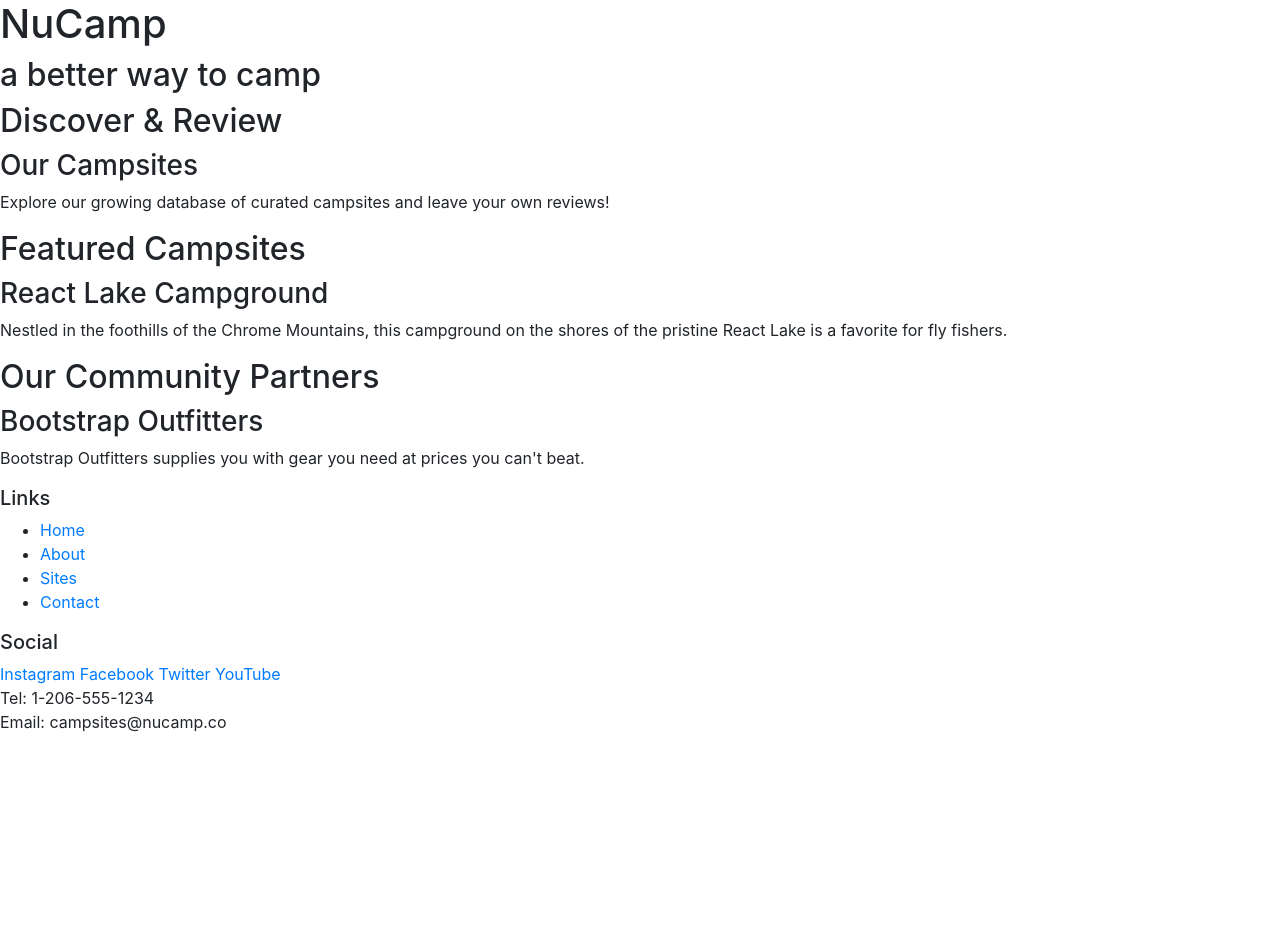
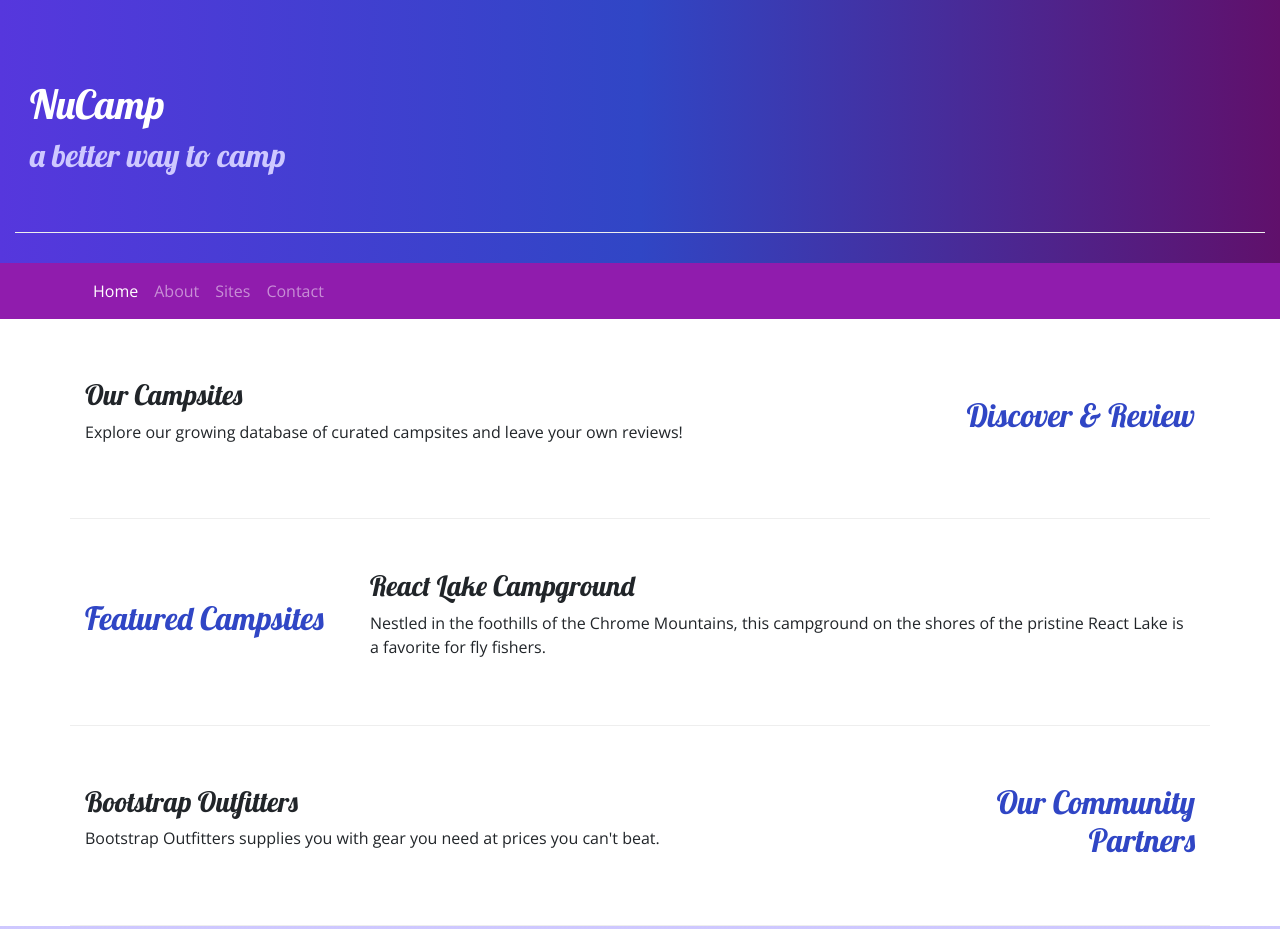
Before and after one commit to Aben25/NuCamp, a website: page index.html in a window 1280 px wide. Shown: the top 929 px of the page. Before the commit the page ends 800 px from the top, so only its background shows below. Drawn offline with nearby package versions, Linux system fonts and the light colour scheme.

Commit message:
navedone

```diff
--- /dev/null
+++ b/CSS/styles.css
@@ -0,0 +1,37 @@
+body{
+font-family: "Open Sans", sans-serif;
+}
+
+h1, h2, h3 {
+    font-family: "Lobster", cursive;
+}
+
+h2 {
+    color: #3046C5;
+}
+
+header h2 {
+    color: #CEC8FF;
+}
+
+footer {
+    background-image: linear-gradient(#CEC8FF, white);
+    padding: 20px 0;
+}
+
+.jumbotron {
+    margin: 0;
+    padding: 30px;
+    background-image: linear-gradient(to right, #5637DD, #3046C5, #60106B);
+    color: white;
+}
+
+.row-content {
+    padding: 50px 0;
+    border-bottom: 1px ridge;
+    min-height: 200px;
+}
+
+.navbar{
+    background-color:#901CAD;
+}
--- a/index.html
+++ b/index.html
@@ -10,60 +10,124 @@
     <!-- Bootstrap CSS -->
     <link rel="stylesheet" href="node_modules/bootstrap/dist/css/bootstrap.min.css" />
 
+    <!-- Additional CSS must be placed after Bootstrap CSS -->
+    <link rel="stylesheet" href="https://fonts.googleapis.com/css?family=Lobster|Open+Sans" />
+    <link rel="stylesheet" href="css/styles.css" />
     <title>NuCamp: A Better Way To Camp</title>
-    <meta charset="utf-8" />
-    <title>NuCamp: A Better Way To Camp</title>
+
 </head>
 
 <body>
 
-    <header>
-        <div>
-            <h1>NuCamp</h1>
+    <header >
+        <div class="jumbotron jumbotron-fluid align-items-center">
+            <div class="row row-content">
+                <div class="col">
+                    <h1 > NuCamp</h1>
                     <h2>a better way to camp</h2>
+                </div>
+            </div>
+
         </div>
     </header>
 
-    <div>
-        <h2>Discover & Review</h2>
-        <h3>Our Campsites</h3>
-        <p>Explore our growing database of curated campsites and leave your own reviews!</p>
+    <!--Navbar-->
+    <nav class="navbar navbar-expand-sm navbar-dark sticky-top">
+        <div class="container">
+
+            <button class="navbar-toggler ml-auto" type="button" data-toggle="collapse" data-target="#nucampNavbar">
+
+            <span class="navbar-toggler-icon"></span></button>
+
+            <div class="collapse navbar-collapse" id="nucampNavbar">
+
+                    <ul class="navbar-nav">
+                        <li class="nav-item active"><a class="nav-link" href="#">Home</a></li>
+                        <li class="nav-item "><a class="nav-link" href="./aboutus.html">About</a></li>
+                        <li class="nav-item"><a class="nav-link" href="#">Sites</a></li>
+                        <li class="nav-item"><a class="nav-link" href="#">Contact</a></li>
+                    </ul>
+
+
+             </div>
         </div>
 
-    <div>
-        <h2>Featured Campsites</h2>
-        <h3>React Lake Campground</h3>
-        <p>Nestled in the foothills of the Chrome Mountains, this campground on the shores of the pristine React Lake is a favorite for fly fishers. </p>
+    </nav>
+<!---Navbar-end-->
+
+    <div class="container">
+
+                <div class="row row-content align-items-center ">
+                    <div class="col-sm-4 order-sm-last col-md-3">
+                        <h2 class="text-sm-right ">Discover & Review</h2>
                     </div>
 
-    <div>
-        <h2>Our Community Partners</h2>
+                    <div class="col ">
+                        <h3>Our Campsites</h3>
+                        <p class="d-none d-sm-block">Explore our growing database of curated campsites and leave your own reviews!</p>
+                    </div>
+
+                </div>
+
+                <div class="row row-content align-items-center">
+
+                    <div class="col-sm-4 col-md-3">
+                        <h2>Featured Campsites</h2>
+                    </div>
+
+                    <div class="col">
+                        <h3>React Lake Campground</h3>
+                        <p class="d-none d-sm-block">Nestled in the foothills of the Chrome Mountains, this campground on the shores of the pristine React Lake is a favorite for fly fishers. </p>
+                    </div>
+
+                </div>
+
+                <div class="row row-content align-items-center"  >
+                    <div class="col-sm-4 order-sm-last col-md-3">
+                        <h2 class="text-sm-right " >Our Community Partners</h2>
+                    </div>
+                    <div class="col">
                         <h3>Bootstrap Outfitters</h3>
-        <p>Bootstrap Outfitters supplies you with gear you need at prices you can't beat.</p>
+                        <p class="d-none d-sm-block">Bootstrap Outfitters supplies you with gear you need at prices you can't beat.</p>
+                    </div>
+
+                </div>
+
     </div>
 
     <footer>
-        <div>
+        <div class="container-fluid">
+
+            <div class="row">
+
+                <div class="col-4 offset-1 col-sm-2 ">
                     <h5>Links</h5>
-            <ul>
+                    <ul class="list-unstyled">
                         <li><a href="#">Home</a></li>
-                <li><a href="#">About</a></li>
+                        <li><a href="./aboutus.html">About</a></li>
                         <li><a href="#">Sites</a></li>
                         <li><a href="#">Contact</a></li>
                     </ul>
                 </div>
-        <div>
+
+                <div class="col-6 col-sm-5 text-center ">
                     <h5>Social</h5>
                     <a href="http://instagram.com/">Instagram</a>
                     <a href="http://facebook.com/">Facebook</a>
                     <a href="http://twitter.com/">Twitter</a>
                     <a href="http://youtube.com/">YouTube</a>
                 </div>
-        <div>
+                <div class="col-sm-4 text-center" >
                     Tel: 1-206-555-1234<br />
                     Email: campsites@nucamp.co
                 </div>
+            </div>
+        </div>
+
+
     </footer>
+
+
     <!-- jQuery must come first, then Popper.js, then the Bootstrap JavaScript plugins.-->
     <script src="node_modules/jquery/dist/jquery.slim.min.js"></script>
     <script src="node_modules/popper.js/dist/umd/popper.min.js"></script>
```
Also changed, not shown: aboutus.html (added, +160 -0 lines), 1 other file. Lines whose indentation alone changed are shown as unchanged.
